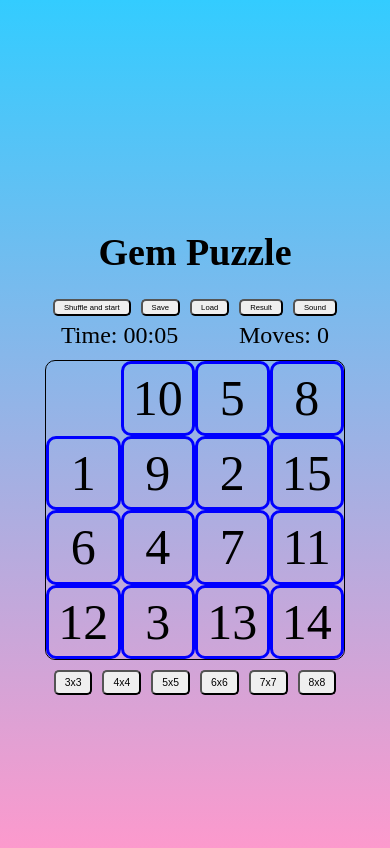
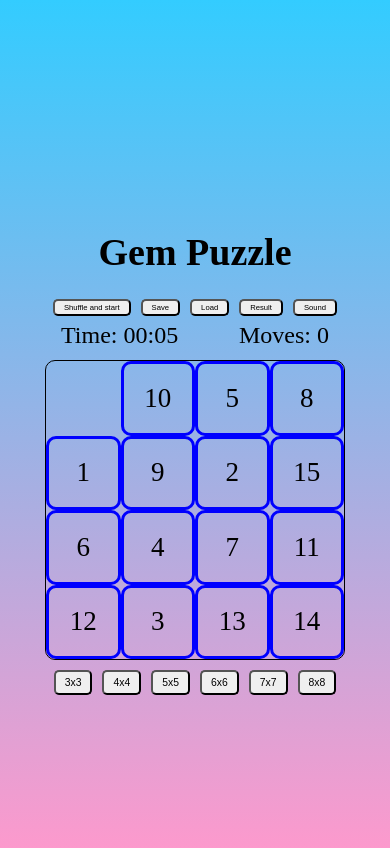
Before and after one commit to DenisKa13051992/tasksFromRollingScopesSchool, a plain HTML site: page RSS_Gem_Puzzle/index.html in a window 390 px wide. Drawn offline with Linux system fonts and the light colour scheme.

Commit message:
feat: correct font-size

```diff
--- a/RSS_Gem_Puzzle/style.css
+++ b/RSS_Gem_Puzzle/style.css
@@ -83,7 +83,7 @@ button:hover {
     border-radius: 10px;
     position: absolute;
     box-sizing: border-box;
-    font-size: 50px;
+    font-size: 45px;
     display: flex;
     justify-content: center;
     align-items: center;
@@ -156,6 +156,9 @@ h2 {
     margin: 70px auto 15px auto;
 
 }
+.cell {
+    font-size: 27px;
+}
 }
 
 @media (min-width: 800px) {
@@ -184,4 +187,5 @@ h2 {
 
 }
 
+
 }
```
